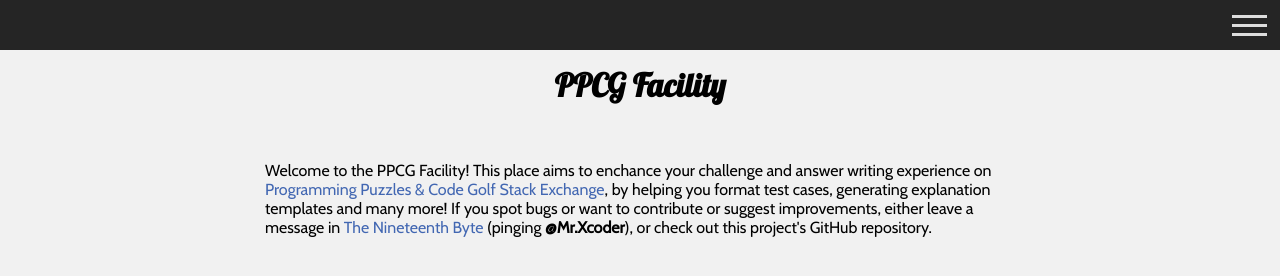
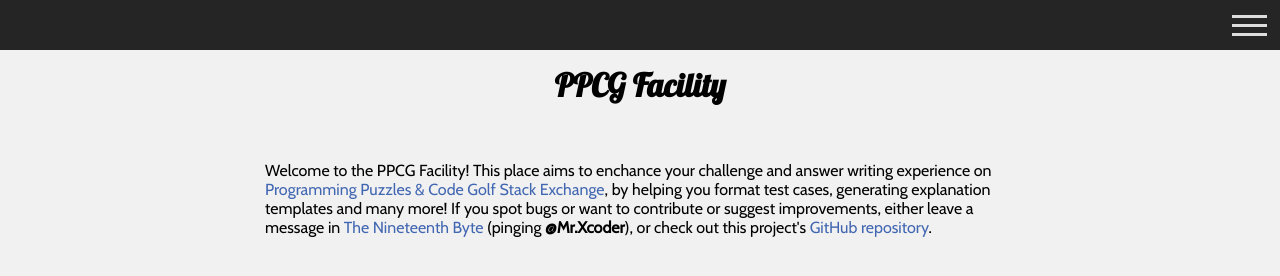
Before and after one commit to Mr-Xcoder/ppcg-facility, a plain HTML site: page index.html in a window 1280 px wide. Drawn offline with nearby package versions, Linux system fonts and the light colour scheme.

Commit message:
Update index.html

```diff
--- a/index.html
+++ b/index.html
@@ -34,7 +34,7 @@
       <p>
         Welcome to the PPCG Facility! This place aims to enchance your challenge and answer writing experience on <a href="https://codegolf.stackexchange.com/questions">Programming Puzzles &amp; Code Golf Stack Exchange</a>, by helping you format test
         cases, generating explanation templates and many more! If you spot bugs or want to contribute or suggest improvements, either leave a message in <a href="https://chat.stackexchange.com/rooms/240/the-nineteenth-byte">The Nineteenth Byte</a> (pinging
-        <b>@Mr.Xcoder</b>), or check out this project's GitHub repository.
+        <b>@Mr.Xcoder</b>), or check out this project's <a href="https://github.com/Mr-Xcoder/ppcg-facility">GitHub repository</a>.
       </p>
 
     </div>
```
